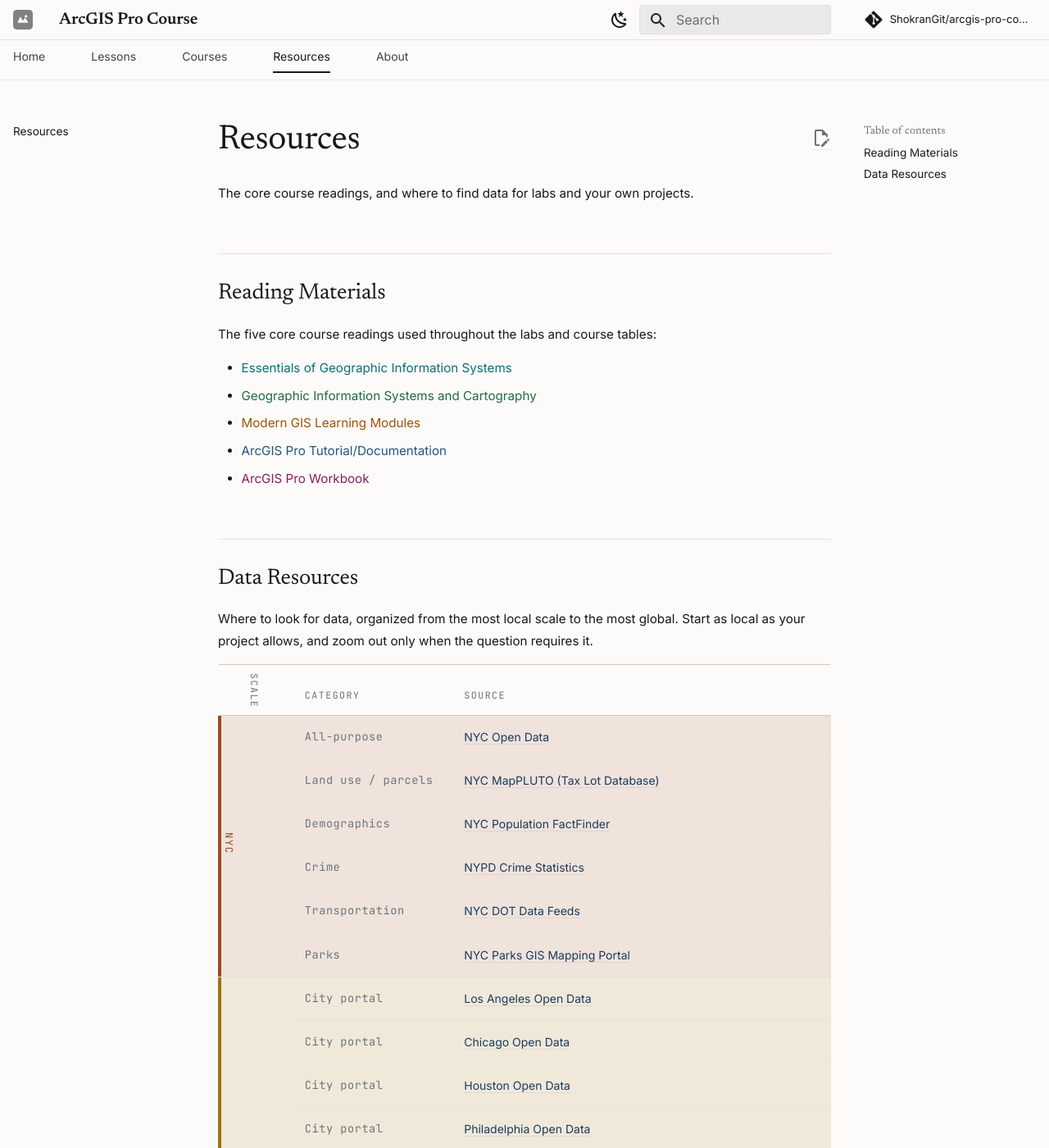
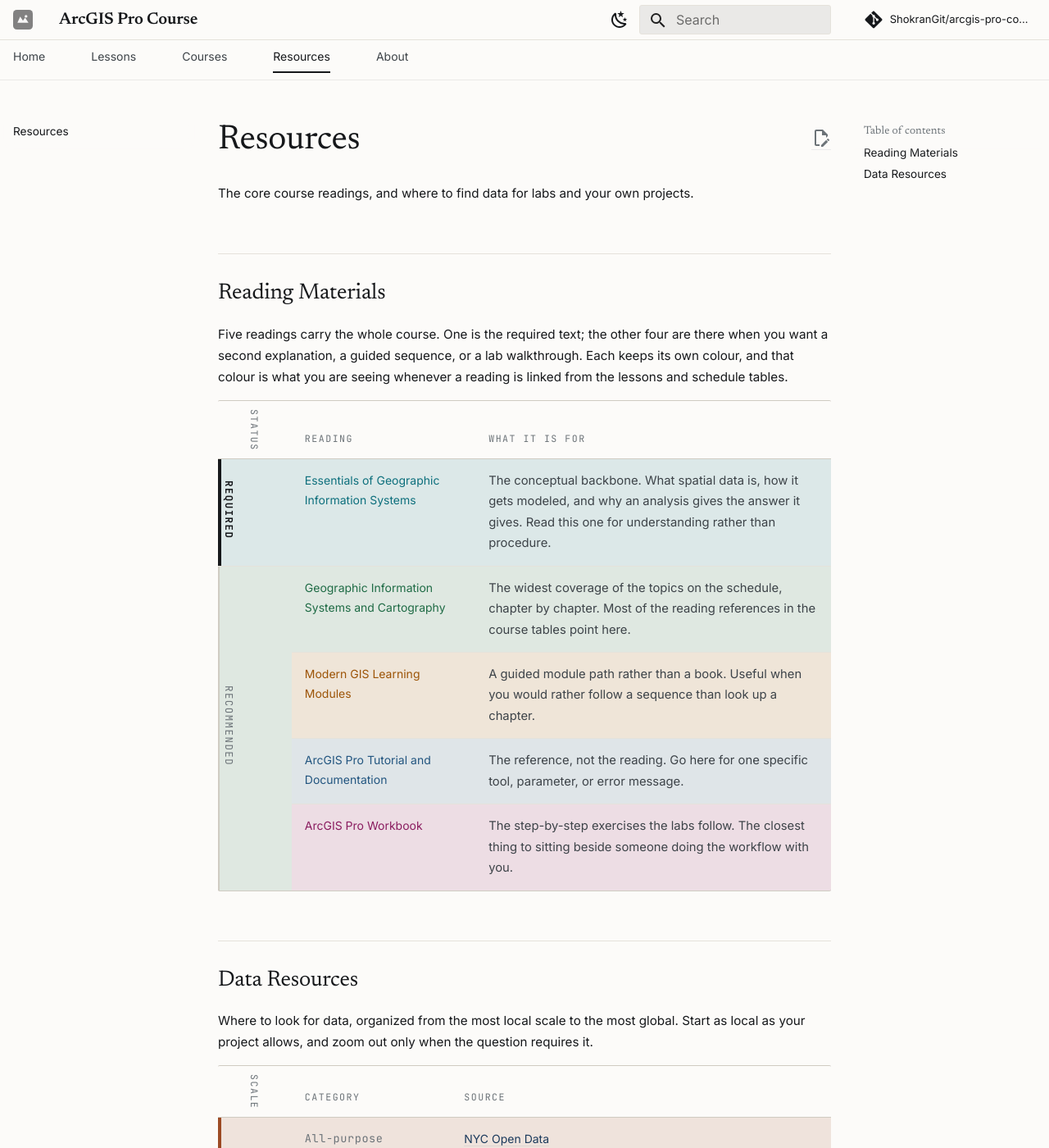
Before and after one commit to ShokranGit/arcgis-pro-course, an MkDocs documentation site: the page built from docs/resources.md, in a window 1280 px wide and 1400 px high. Shown: the whole window at 82% size. Built offline with MkDocs 1.6.1 and Material for MkDocs 9.7.7, drawn with Linux system fonts in a browser that asks for light colours; comment, search, counter and statistics services are not loaded.

Commit message:
Reading Materials as a table with required vs recommended

```diff
--- a/docs/resources.md
+++ b/docs/resources.md
@@ -4,13 +4,19 @@ The core course readings, and where to find data for labs and your own projects.
 
 ## Reading Materials
 
-The five core course readings used throughout the labs and course tables:
+Five readings carry the whole course. One is the required text; the other four are there when you want a second explanation, a guided sequence, or a lab walkthrough. Each keeps its own colour, and that colour is what you are seeing whenever a reading is linked from the lessons and schedule tables.
 
-- [Essentials of Geographic Information Systems](https://open.umn.edu/opentextbooks/textbooks/67){: .src-essentials}
-- [Geographic Information Systems and Cartography](https://slcc.pressbooks.pub/maps/){: .src-cartography}
-- [Modern GIS Learning Modules](https://modern-gis-learngis.hub.arcgis.com/){: .src-moderngis}
-- [ArcGIS Pro Tutorial/Documentation](https://www.esri.com/en-us/arcgis/products/arcgis-pro/resources){: .src-esri}
-- [ArcGIS Pro Workbook](https://mlpp.pressbooks.pub/flexiblegisworkbookpro/){: .src-workbook}
+<div class="reading-table" markdown="1">
+
+| Status | Reading | What it is for |
+| --- | --- | --- |
+| <span class="status-badge status-required">Required</span> | [Essentials of Geographic Information Systems](https://open.umn.edu/opentextbooks/textbooks/67){: .src-essentials} | The conceptual backbone. What spatial data is, how it gets modeled, and why an analysis gives the answer it gives. Read this one for understanding rather than procedure. |
+| <span class="status-badge status-recommended">Recommended</span> | [Geographic Information Systems and Cartography](https://slcc.pressbooks.pub/maps/){: .src-cartography} | The widest coverage of the topics on the schedule, chapter by chapter. Most of the reading references in the course tables point here. |
+| <span class="status-badge status-recommended">Recommended</span> | [Modern GIS Learning Modules](https://modern-gis-learngis.hub.arcgis.com/){: .src-moderngis} | A guided module path rather than a book. Useful when you would rather follow a sequence than look up a chapter. |
+| <span class="status-badge status-recommended">Recommended</span> | [ArcGIS Pro Tutorial and Documentation](https://www.esri.com/en-us/arcgis/products/arcgis-pro/resources){: .src-esri} | The reference, not the reading. Go here for one specific tool, parameter, or error message. |
+| <span class="status-badge status-recommended">Recommended</span> | [ArcGIS Pro Workbook](https://mlpp.pressbooks.pub/flexiblegisworkbookpro/){: .src-workbook} | The step-by-step exercises the labs follow. The closest thing to sitting beside someone doing the workflow with you. |
+
+</div>
 
 ## Data Resources
 
```
